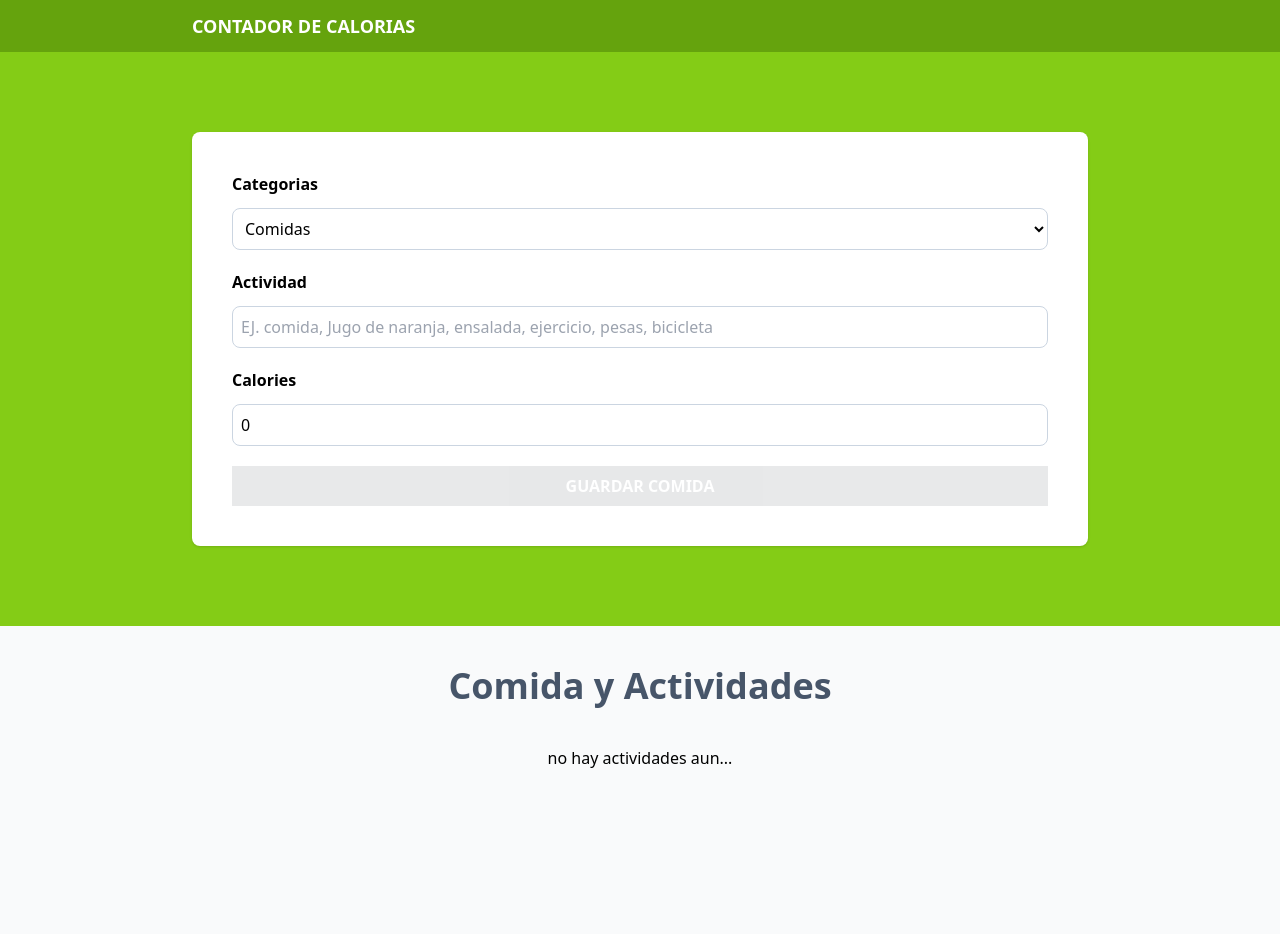
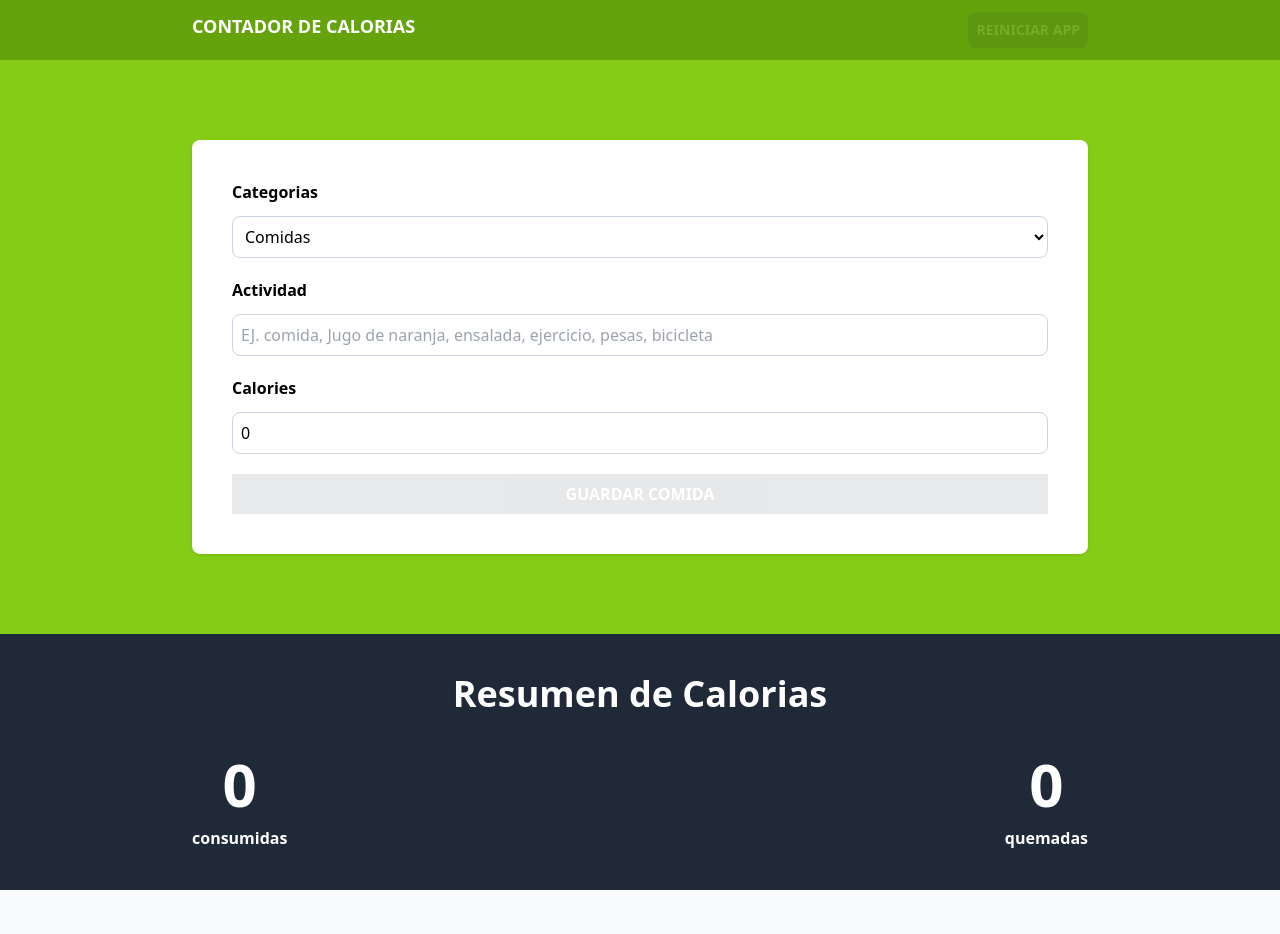
Before and after one commit to JuanPablo-A/Aprendiendo-React, a React (Vite) app in the folder calorie_tracker/: page / in a window 1280 px wide. Shown: the top 934 px of the page. Before the commit the page ends 810 px from the top, so only its background shows below. Built offline with nearby package versions, Linux system fonts and the light colour scheme.

Commit message:
refactor: :sparkles: Refactor App component to add CalorieTracker view and button to restart app

```diff
--- a/calorie_tracker/src/App.tsx
+++ b/calorie_tracker/src/App.tsx
@@ -1,8 +1,9 @@
-import { useReducer, useEffect } from "react"
+import { useReducer, useEffect, useMemo } from "react"
 
 import Form from "./components/Form"
 import { activityReducer, initialState  } from "./reducers/activity-reducer"
 import ActivityList from "./components/ActivityList"
+import CalorieTracker from "./components/CalorieTracker"
 
 function App() {
 
@@ -12,6 +13,8 @@
     localStorage.setItem('activities', JSON.stringify(state.activities))
   }, [state.activities])
 
+  const canRestartApp = useMemo(() => state.activities.length > 0, [state.activities])
+
   return (
     <>
       <header className="bg-lime-600 py-3">
@@ -19,6 +22,14 @@
             <h1 className="text-center text-lg font-bold text-white uppercase">
               Contador de Calorias
             </h1>
+
+            <button
+              className="bg-gray-800 hover:bg-gray-900 p-2 font-bold uppercase text-white cursor-pointer rounded-lg text-sm disabled:opacity-10"
+              disabled = {!canRestartApp}
+              onClick={() => dispatch({type: 'restart-app'})}
+            >
+              Reiniciar App
+            </button>
           </div>
       </header>
 
@@ -27,9 +38,19 @@
           <Form
             dispatch = {dispatch}
             state = {state}
+          />
+        </div>
+      </section>
+
+      <section className="bg-gray-800 p-10 ">
+        <div className="max-w-4xl mx-auto">
+          <CalorieTracker
+            activities = {state.activities}
+
 
           />
         </div>
+
       </section>
 
       <section className="p-10 mx-auto max-w-4xl">
--- /dev/null
+++ b/calorie_tracker/src/components/CalorieTracker.tsx
@@ -0,0 +1,33 @@
+import { useMemo } from "react";
+import { Activity } from "../types";
+
+type CalorieTrackerProps = {
+    activities: Activity[]
+}
+
+export default function CalorieTracker( {activities} : CalorieTrackerProps)  {
+
+    //Contadores
+    const caloriesCosumed = useMemo(() => activities.reduce((total, activity) => activity.category === 1 ? total + activity.calories : total, 0), [activities])
+
+    const caloriesBorn = useMemo(() => activities.reduce((total, activity) => activity.category === 2 ? total + activity.calories : total, 0), [activities])
+
+    return (
+        <>
+            <h2 className="text-4xl font-black text-white text-center">Resumen de Calorias</h2>
+
+            <div className="flex flex-col items-center md:flex-row md:justify-between gap-5 mt-10">
+                <p className="text-white font-bold rounded-full grid grid-cols-1 gap-3 text-center">
+                    <span className="font-black text-6xl text-orange"> {caloriesCosumed} </span>
+                    consumidas
+                </p>
+
+                <p className="text-white font-bold rounded-full grid grid-cols-1 gap-3 text-center">
+                    <span className="font-black text-6xl text-orange"> {caloriesBorn} </span>
+                    quemadas
+                </p>
+            </div>
+
+        </>
+    )
+}
--- a/calorie_tracker/src/reducers/activity-reducer.ts
+++ b/calorie_tracker/src/reducers/activity-reducer.ts
@@ -4,7 +4,8 @@
 export type ActivityActions =
     { type: 'save-activity', payload: { newActivity: Activity} } |
     { type: 'set-activeId', payload: { id: Activity['id']} } |
-    { type: 'delete-activity', payload: { id: Activity['id']} }
+    { type: 'delete-activity', payload: { id: Activity['id']} } |
+    { type: 'restart-app' }
 
 // type of state
 export type ActivityState = {
@@ -60,5 +61,12 @@
         }
     }
 
+    if (action.type === 'restart-app') {
+        return {
+            activities: [],
+            activeId: ''
+        }
+    }
+
     return state
 }
```
